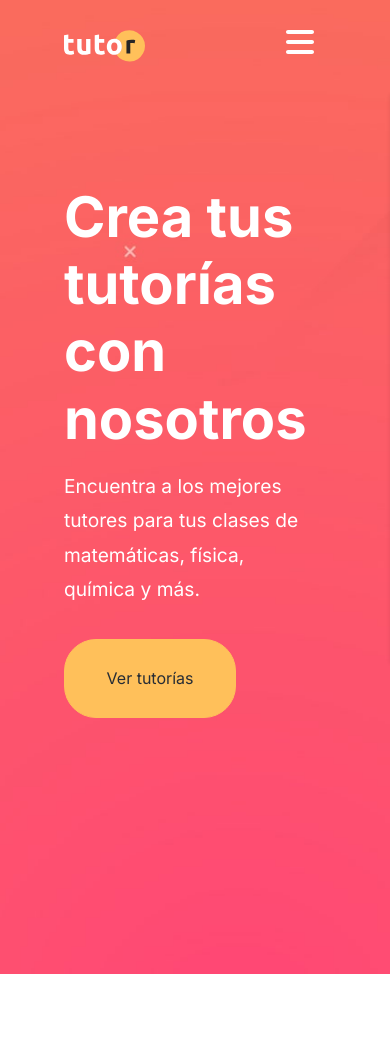
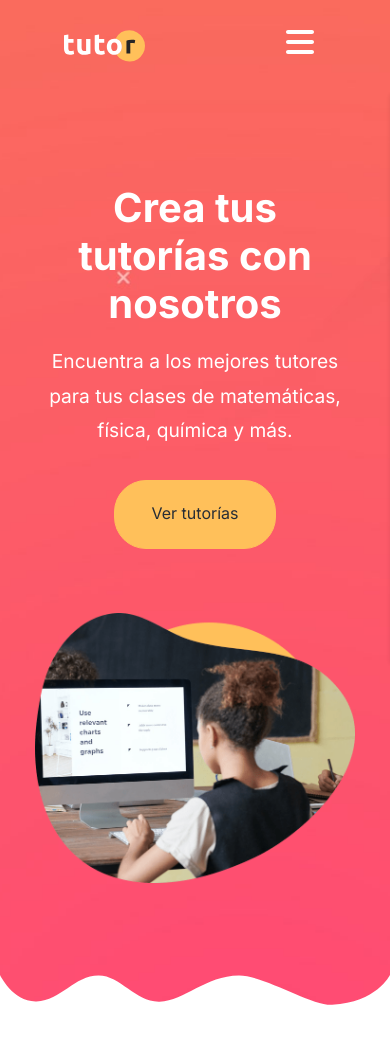
Before and after one commit to sanic16/tut_page, a Next.js app: page / in a window 390 px wide. Shown: the top 1044 px of the page. Before the commit the page ends 974 px from the top, so only its background shows below. Built offline with nearby package versions, Linux system fonts and the light colour scheme.

Commit message:
navbar scroll

```diff
--- a/src/app/globals.css
+++ b/src/app/globals.css
@@ -48,7 +48,7 @@ img {
 
 .btn {
   display: inline-block;
-  padding: 1.6rem 2.6rem;
+  padding: 1.3rem 2.3rem;
   border: 1px solid var(--secondary-color);
   border-radius: 32px;
   background-color: var(--secondary-color);
--- a/src/sections/hero/Hero.tsx
+++ b/src/sections/hero/Hero.tsx
@@ -19,6 +19,29 @@ const Hero = () => {
         </div>
         <Image src={headerCourse} alt="hero" />
       </div>
+      <svg
+        className="frame-decoration"
+        data-name="Layer 2"
+        xmlns="http://www.w3.org/2000/svg"
+        preserveAspectRatio="none"
+        viewBox="0 0 1920 192.275"
+      >
+        <defs>
+          <style>
+            {`
+        .cls-1 {
+          fill: #ffffff;
+        }
+      `}
+          </style>
+        </defs>
+        <title>frame-decoration</title>
+        <path
+          className="cls-1"
+          d="M0,158.755s63.9,52.163,179.472,50.736c121.494-1.5,185.839-49.738,305.984-49.733,109.21,0,181.491,51.733,300.537,50.233,123.941-1.562,225.214-50.126,390.43-50.374,123.821-.185,353.982,58.374,458.976,56.373,217.907-4.153,284.6-57.236,284.6-57.236V351.03H0V158.755Z"
+          transform="translate(0 -158.755)"
+        />
+      </svg>
     </header>
   );
 };
--- a/src/sections/hero/hero.css
+++ b/src/sections/hero/hero.css
@@ -36,5 +36,13 @@
   margin-right: -100px;
 }
 
+.hero .frame-decoration {
+  position: absolute;
+  bottom: 0;
+  left: 0;
+  width: 100%;
+  height: 100px;
+}
+
 @media screen and (max-width: 1200px) {
 }
--- a/src/sections/navbar/Navbar.tsx
+++ b/src/sections/navbar/Navbar.tsx
@@ -1,3 +1,4 @@
+"use client";
 import Image from "next/image";
 
 import logo from "@/../public/images/logo.svg";
@@ -6,10 +7,37 @@ import { FaFacebook, FaTwitter } from "react-icons/fa6";
 
 import "./navbar.css";
 import MobileMenu from "./MobileMenu";
+import { useEffect, useState } from "react";
 
 const Navbar = () => {
+  const [bgOnScroll, setBgOnScroll] = useState(false);
+
+  useEffect(() => {
+    const changeBackgroundOnScroll = () => {
+      if (typeof window !== "undefined") {
+        if (window.scrollY > 0) {
+          setBgOnScroll(true);
+        } else {
+          setBgOnScroll(false);
+        }
+      }
+    };
+
+    if (typeof window !== "undefined") {
+      window.addEventListener("scroll", changeBackgroundOnScroll);
+    }
+
+    return () => {
+      if (typeof window !== "undefined") {
+        window.removeEventListener("scroll", changeBackgroundOnScroll);
+      }
+    };
+  }, []);
+
+  console.log(bgOnScroll);
+
   return (
-    <nav className="navbar">
+    <nav className={`navbar ${bgOnScroll && "navbar--scroll"}`}>
       <div className="navbar-flex container">
         <Image src={logo} alt="logo" />
         <div className="main-menu-items">
--- a/src/sections/navbar/navbar.css
+++ b/src/sections/navbar/navbar.css
@@ -8,6 +8,11 @@
   left: 0;
   z-index: 1000;
   transition: background-color 0.3s ease-in-out;
+}
+
+.navbar.navbar--scroll {
+  background-color: rgba(235, 77, 85, 0.7);
+  backdrop-filter: blur(10px);
 }
 
 .navbar-flex {
@@ -42,9 +47,34 @@
 
 /* Media Queries */
 @media (max-width: 1200px) {
+  .hero .hero-flex {
+    gap: 2rem;
+  }
+
+  .hero img {
+    max-width: 500px;
+    margin-right: 0;
+  }
+
+  .hero h1 {
+    font-size: 3rem;
+  }
 }
 
 @media (max-width: 992px) {
+  .hero {
+    text-align: center;
+  }
+
+  .hero .hero-flex {
+    flex-direction: column;
+    padding-bottom: 4rem;
+  }
+
+  .hero img {
+    max-width: 600px;
+    margin-top: 2rem;
+  }
 }
 
 @media (max-width: 768px) {
@@ -54,4 +84,15 @@
 }
 
 @media (max-width: 576px) {
+  .hero {
+    padding-inline: 0.2rem;
+  }
+
+  .hero h1 {
+    font-size: 2.5rem;
+  }
+
+  .hero img {
+    max-width: 350px;
+  }
 }
```
